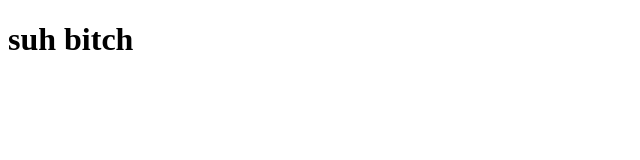
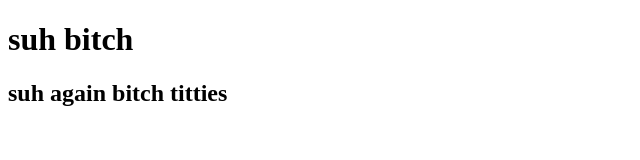
Before and after one commit to anorelli90/learning-git, a plain HTML site: page index.html in a window 1280 px wide. Shown: the whole page, without its empty margins (0-640 px from the left). Drawn offline with Linux system fonts and the light colour scheme.

Commit message:
added an h2 tag

```diff
--- a/index.html
+++ b/index.html
@@ -11,6 +11,7 @@
 
 
     <h1>suh bitch</h1>
+    <h2>suh again bitch titties</h2>
 
 </body>
 </html>
```
